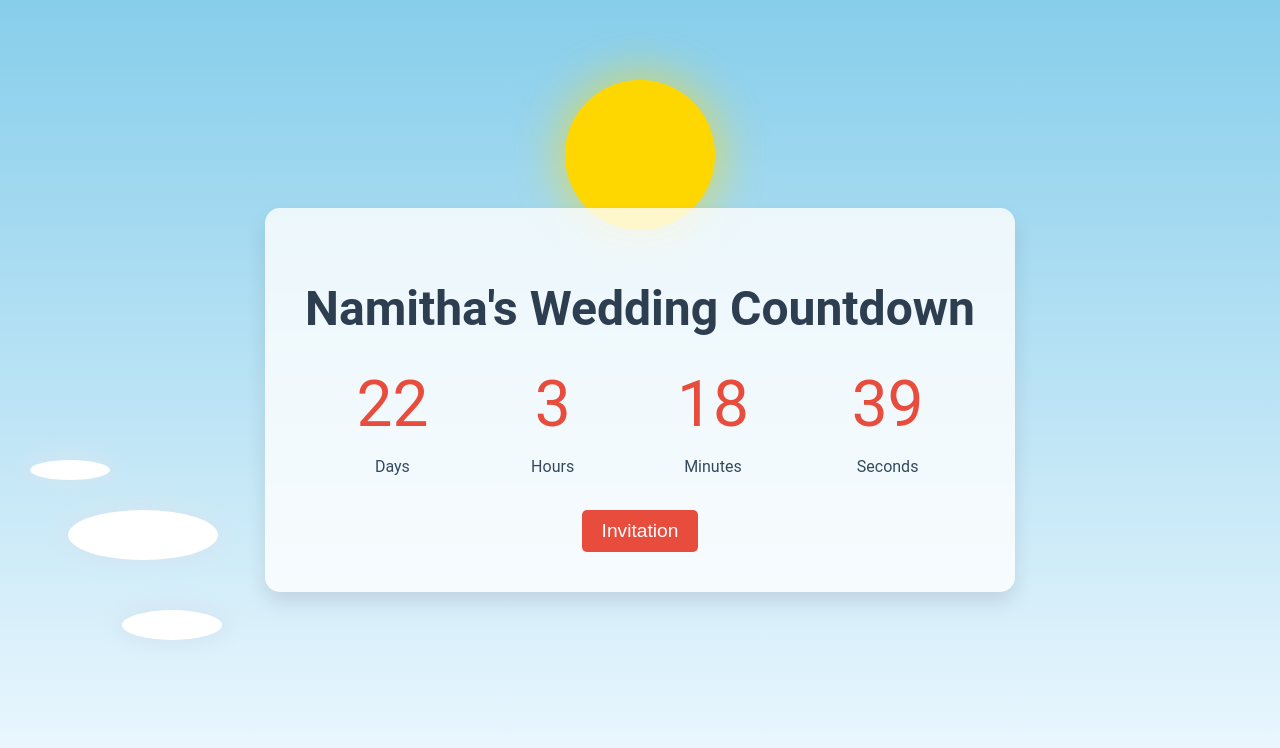
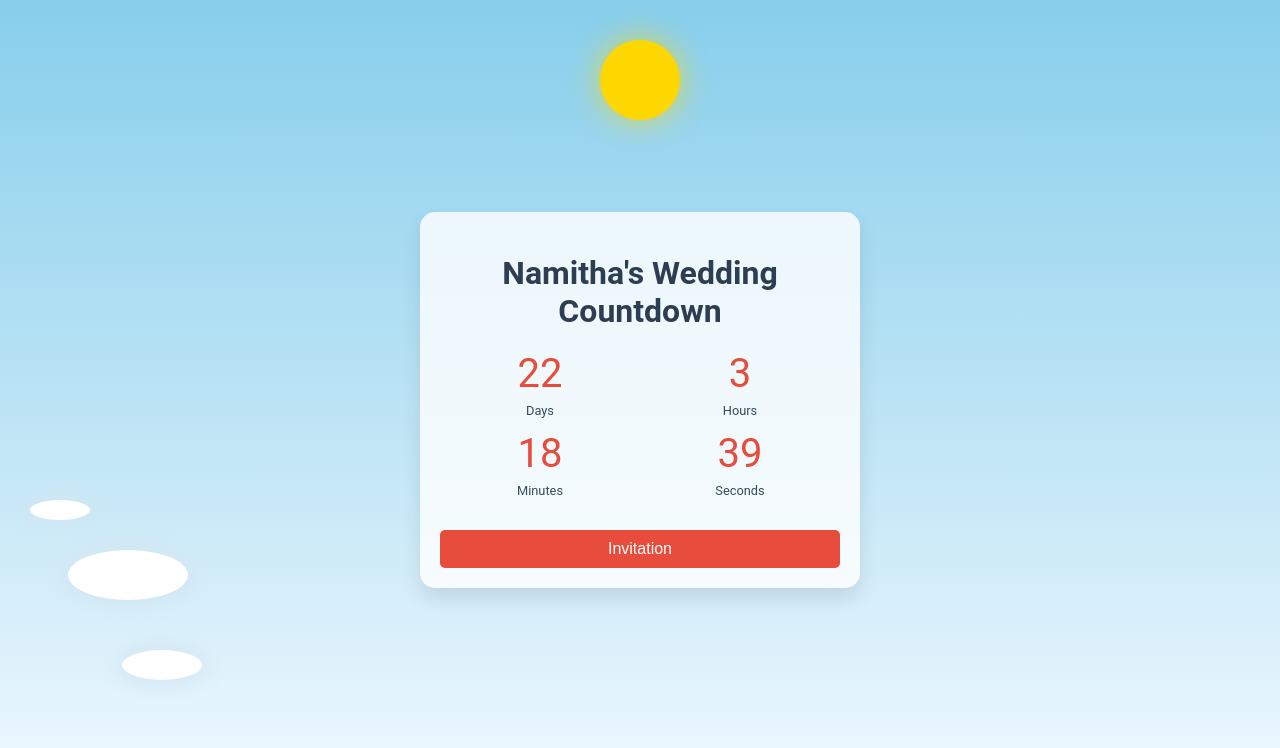
Before and after one commit to littlebig18/Nmithawedding, a plain HTML site: page index.html in a window 1280 px wide. Drawn offline with Linux system fonts and the light colour scheme; files whose address does not match are found by name.

Commit message:
Update index.html

```diff
--- a/index.html
+++ b/index.html
@@ -21,61 +21,68 @@
 
         .sun {
             position: absolute;
-            top: 10%;
+            top: 5%;
             left: 50%;
-            width: 150px;
-            height: 150px;
-            margin-left: -75px;
+            width: 80px;
+            height: 80px;
+            margin-left: -40px;
             background: #FFD700;
             border-radius: 50%;
-            box-shadow: 0 0 50px rgba(255, 215, 0, 0.7);
+            box-shadow: 0 0 30px rgba(255, 215, 0, 0.7);
         }
 
         .countdown-container {
             text-align: center;
             background-color: rgba(255, 255, 255, 0.8);
-            padding: 40px;
+            padding: 20px;
             border-radius: 15px;
             box-shadow: 0 10px 20px rgba(0, 0, 0, 0.1);
             z-index: 10;
+            width: 90%;
+            max-width: 400px;
+            margin: 0 auto;
         }
 
         h1 {
-            font-size: 3rem;
-            margin-bottom: 20px;
+            font-size: 2rem;
+            margin-bottom: 15px;
         }
 
         .countdown {
             display: flex;
             justify-content: space-around;
-            font-size: 2rem;
-            margin-top: 30px;
+            font-size: 1.2rem;
+            margin-top: 20px;
+            flex-wrap: wrap;
         }
 
         .time {
             text-align: center;
+            margin-bottom: 10px;
+            flex: 1 1 45%;
         }
 
         .time span {
             display: block;
-            font-size: 4rem;
+            font-size: 2.5rem;
             color: #e74c3c;
         }
 
         .time label {
-            font-size: 1rem;
+            font-size: 0.8rem;
             color: #34495e;
         }
 
         button {
             padding: 10px 20px;
-            font-size: 1.2rem;
+            font-size: 1rem;
             color: #fff;
             background-color: #e74c3c;
             border: none;
             border-radius: 5px;
             cursor: pointer;
-            margin-top: 30px;
+            margin-top: 20px;
+            width: 100%;
         }
 
         .cloud {
@@ -86,26 +93,26 @@
         }
 
         .cloud1 {
-            width: 100px;
+            width: 80px;
             height: 30px;
-            bottom: 20%;
-            left: -200px;
+            bottom: 15%;
+            left: -100px;
             animation: moveClouds 25s linear infinite;
         }
 
         .cloud2 {
-            width: 150px;
+            width: 120px;
             height: 50px;
-            bottom: 30%;
-            left: -300px;
+            bottom: 25%;
+            left: -150px;
             animation: moveClouds 30s linear infinite;
         }
 
         .cloud3 {
-            width: 80px;
+            width: 60px;
             height: 20px;
-            bottom: 40%;
-            left: -150px;
+            bottom: 35%;
+            left: -80px;
             animation: moveClouds 35s linear infinite;
         }
 
@@ -193,7 +200,7 @@
     <div class="popup" id="popup">
         <div class="popup-content">
             <button class="close-button" onclick="closePopup()">&times;</button>
-            <img id="invitation-image" src="Nmithawedding\Media.jpg" alt="Wedding Invitation">
+            <img id="invitation-image" src="file:///C:/Users/AnanduJayakumar/OneDrive%20-%20Bourntec%20Solutions%20Pvt%20Ltd/Desktop/Namitha/Media.jpg" alt="Wedding Invitation">
         </div>
     </div>
 
```
